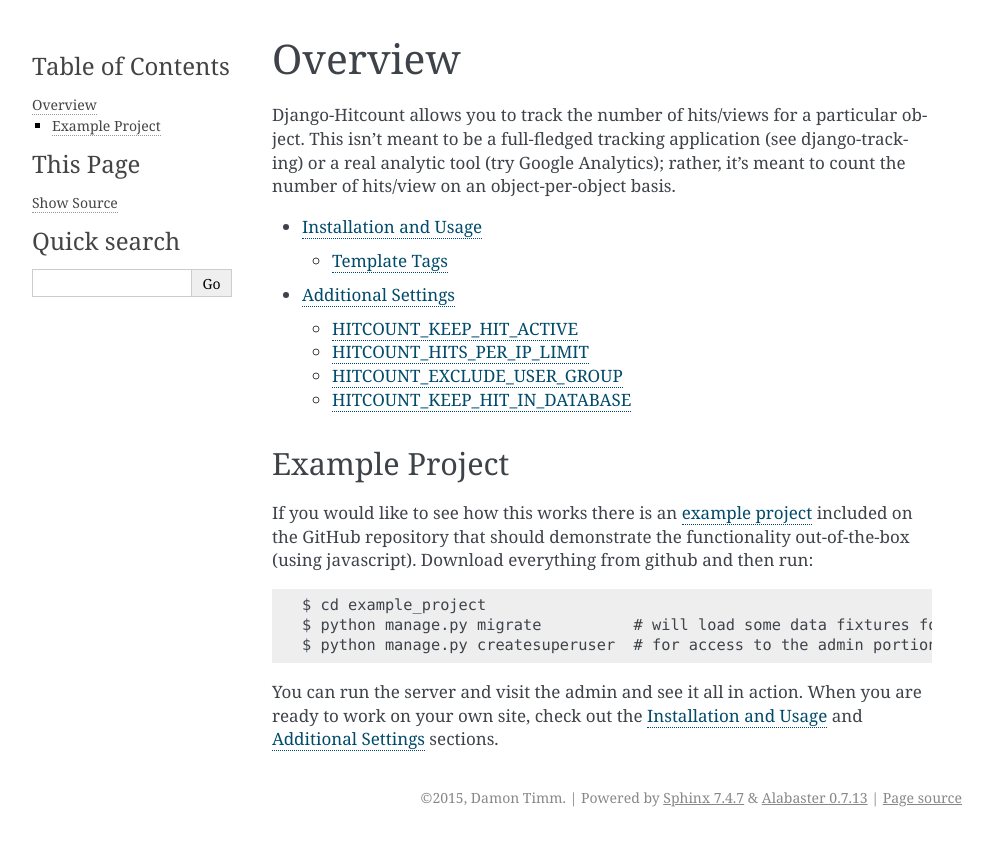
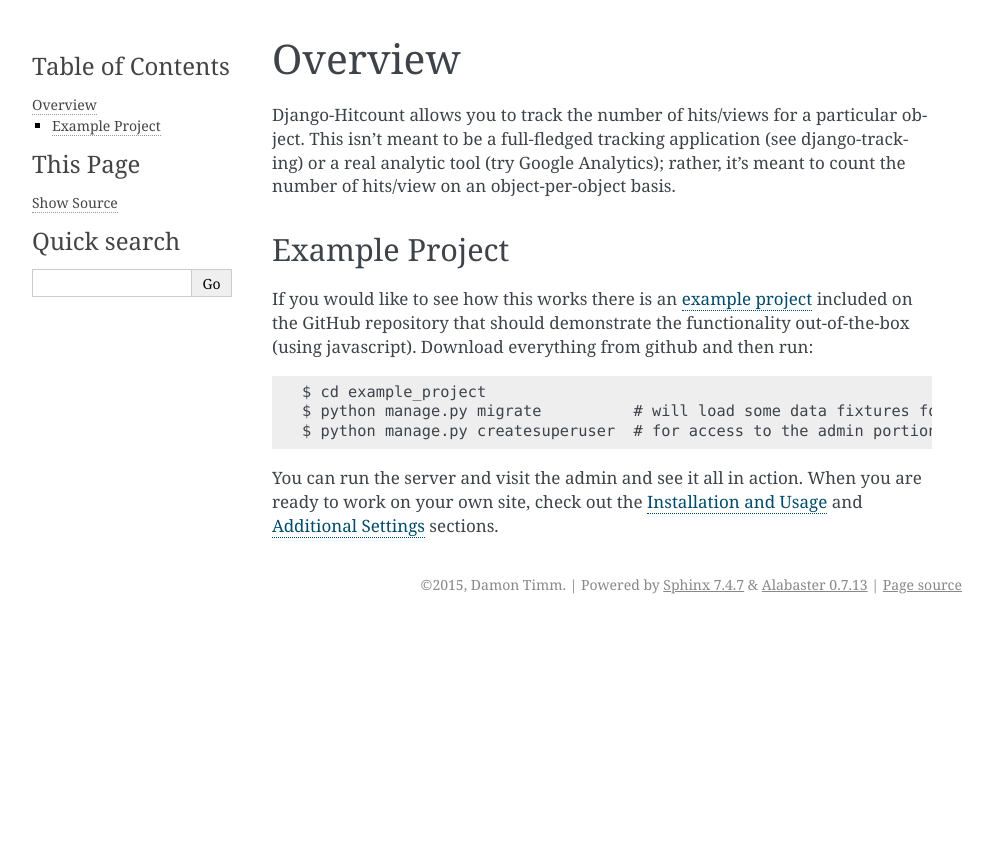
Before and after one commit to thornomad/django-hitcount, a Sphinx documentation site: the page built from docs/overview.rst, in a window 1280 px wide. Shown: the top 846 px of the page, without its empty margins (148-1141 px from the left). Built offline with Sphinx 7.4.7, drawn with Linux system fonts in a browser that asks for light colours.

Commit message:
doc updates

```diff
--- a/docs/overview.rst
+++ b/docs/overview.rst
@@ -2,12 +2,6 @@
 ========
 
 Django-Hitcount allows you to track the number of hits/views for a particular object. This isn’t meant to be a full-fledged tracking application (see django-tracking) or a real analytic tool (try Google Analytics); rather, it’s meant to  count the number of hits/view on an object-per-object basis.
-
-.. toctree::
-   :maxdepth: 2
-
-   installation
-   settings
 
 Example Project
 ---------------
```
